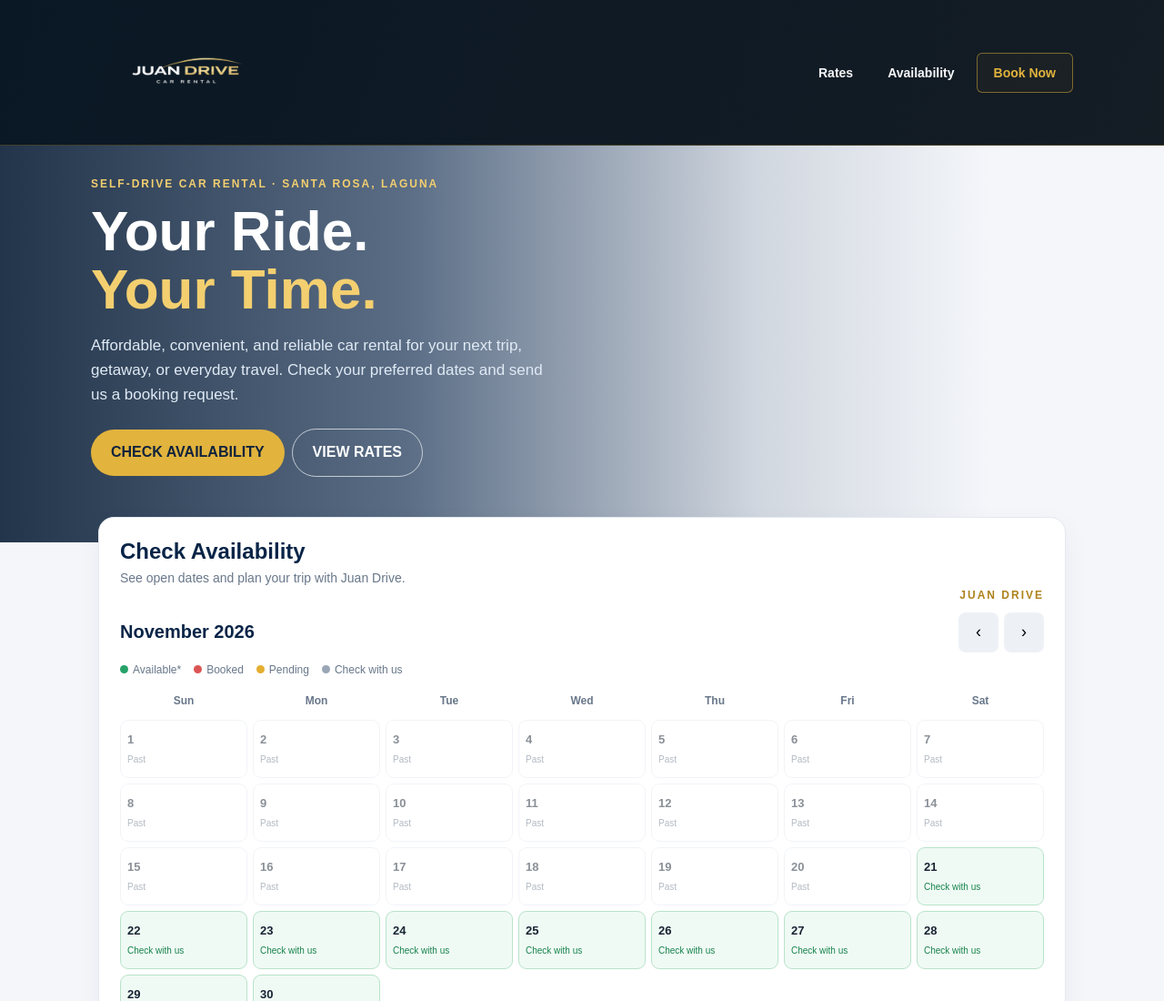
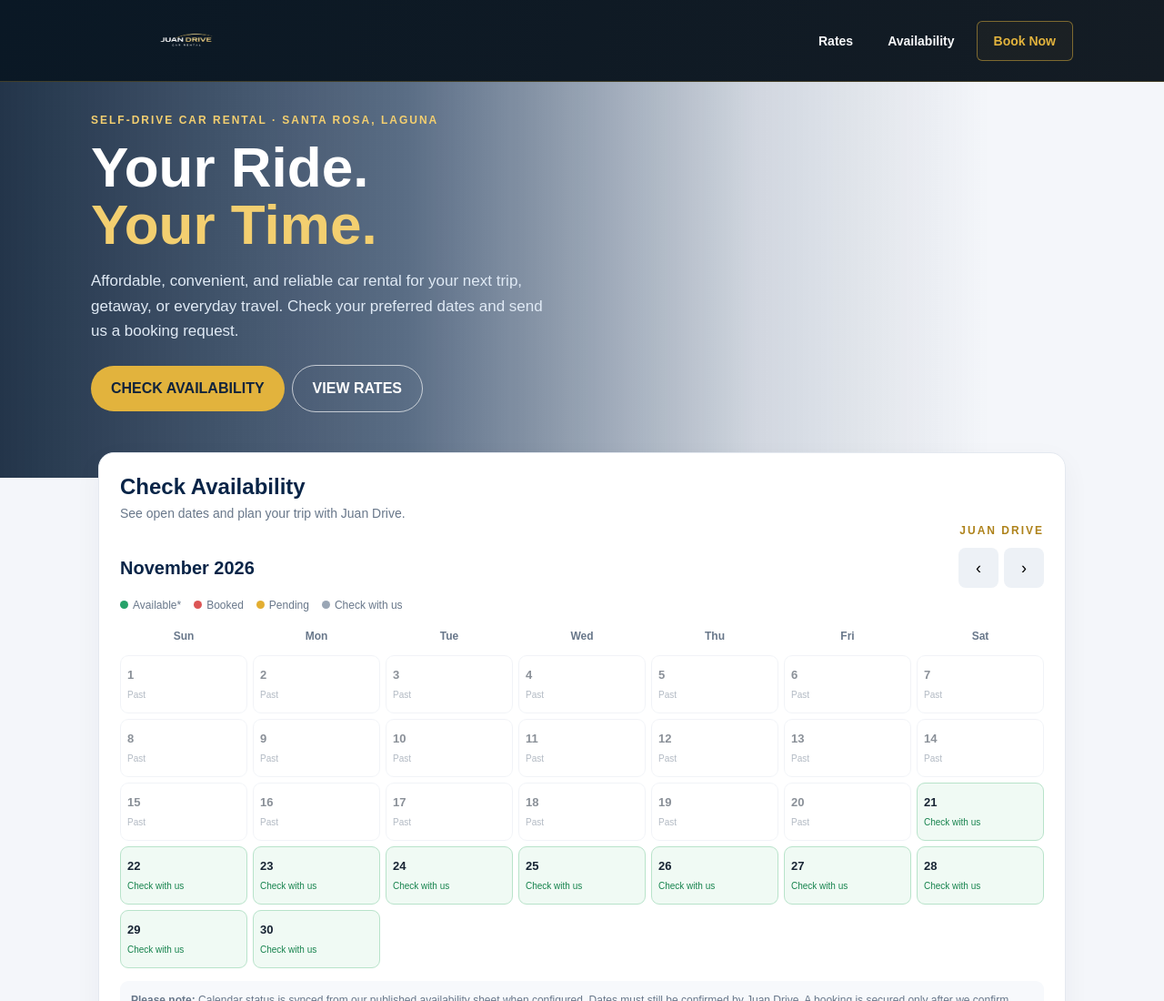
Before and after one commit to jmlavalleph-lab/juandrive, a plain HTML site: page index.html in a window 1280 px wide. Shown: the top 1100 px of the page at 91% size. Drawn offline with Linux system fonts and the light colour scheme; no server answers.

Commit message:
Update index.html

```diff
--- a/index.html
+++ b/index.html
@@ -7,7 +7,7 @@
 header{background:linear-gradient(90deg,rgba(6,26,50,.88) 0%,rgba(8,36,71,.65) 35%,rgba(8,36,71,.15) 65%,rgba(8,36,71,0) 85%),url("assets/header-background.png") center/cover no-repeat;color:white}
 nav{background:linear-gradient(110deg,#0a1825,#141c24);border-bottom:1px solid #e2b33d40}
 .nav-inner{max-width:1120px;margin:auto;padding:12px 20px;display:flex;justify-content:space-between;align-items:center;gap:24px}
-nav .logo{display:block;width:210px;flex-shrink:0}nav .logo img{display:block;width:100%;height:auto}
+nav .logo{display:block;width:210px;flex-shrink:0}nav .logo img{display:block;width:230px;height:65px;object-fit:contain;object-position: center;}
 .nav-links{display:flex;align-items:center;gap:10px}
 .nav-links a{display:inline-flex;align-items:center;justify-content:center;min-height:44px;padding:0 14px;color:#f7f8fa;text-decoration:none;font-size:14px;font-weight:600;white-space:nowrap;border-radius:6px}
 .nav-links a:hover{color:var(--gold);background:#ffffff06}
```
